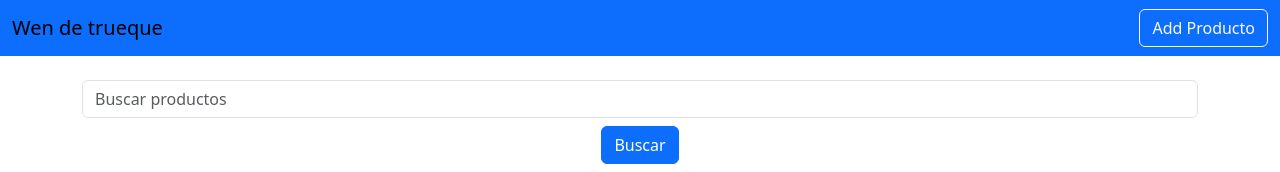
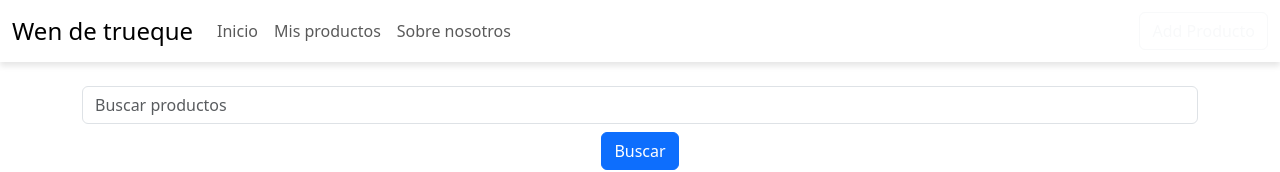
Before and after one commit to jhersinAldana19/C24_B_2024_TecSwapWeb, a React (Create React App) app in the folder Tecswap_front_web-master/Tecswap_front_web-master/: page / in a window 1280 px wide. Shown: the top 172 px of the page. Built offline with nearby package versions, Linux system fonts and the light colour scheme; no server answers.

Commit message:
modifiqué el navbar

```diff
--- a/Tecswap_front_web-master/Tecswap_front_web-master/src/App.js
+++ b/Tecswap_front_web-master/Tecswap_front_web-master/src/App.js
@@ -1,6 +1,6 @@
 import './App.css';
 import '../node_modules/bootstrap/dist/css/bootstrap.min.css';
-import Navbar from './layout/Navbar';
+import Navbar from './components/Navbar';
 import Home from './pages/Home';
 import { BrowserRouter as Router, Routes, Route } from 'react-router-dom';
 import AddProducto from "./productos/AddProducto";
--- /dev/null
+++ b/Tecswap_front_web-master/Tecswap_front_web-master/src/assets/styles/Navbar.css
@@ -0,0 +1,17 @@
+/* Navbar.css */
+
+.navbar {
+    background-color: #ffffff; /* Color de fondo blanco */
+    box-shadow: 0 4px 6px rgba(0, 0, 0, 0.1); /* Efecto de sombra */
+}
+
+.navbar-brand {
+    font-size: 1.5rem; /* Tamaño de la fuente para la marca */
+    color: #000000; /* Color del texto de la marca */
+}
+
+.navbar-brand:hover {
+    color: #555555; /* Color del texto de la marca al pasar el cursor */
+}
+
+/* Agrega aquí más estilos según sea necesario */
--- /dev/null
+++ b/Tecswap_front_web-master/Tecswap_front_web-master/src/components/Navbar.jsx
@@ -0,0 +1,34 @@
+// Navbar.jsx
+
+import React from "react";
+import { Link } from "react-router-dom";
+import "../assets/styles/Navbar.css";
+
+export default function Navbar() {
+    return (
+        <div>
+            <nav className="navbar navbar-expand-lg navbar-light">
+                <div className="container-fluid">
+                    <Link className="navbar-brand" to="/">Wen de trueque</Link>
+                    <button className="navbar-toggler" type="button" data-bs-toggle="collapse" data-bs-target="#navbarSupportedContent" aria-controls="navbarSupportedContent" aria-expanded="false" aria-label="Toggle navigation">
+                        <span className="navbar-toggler-icon"></span>
+                    </button>
+                    <div className="collapse navbar-collapse" id="navbarSupportedContent">
+                        <ul className="navbar-nav me-auto mb-2 mb-lg-0">
+                            <li className="nav-item">
+                                <Link className="nav-link" to="/">Inicio</Link>
+                            </li>
+                            <li className="nav-item">
+                                <Link className="nav-link" to="/misproductos">Mis productos</Link>
+                            </li>
+                            <li className="nav-item">
+                                <Link className="nav-link" to="/sobre">Sobre nosotros</Link>
+                            </li>
+                        </ul>
+                    </div>
+                    <Link className="btn btn-outline-light" to="/addproducto">Add Producto</Link>
+                </div>
+            </nav>
+        </div>
+    );
+}
```
Also changed, not shown: Tecswap_front_web-master/Tecswap_front_web-master/src/components/Footer.jsx (added, +14 -0 lines), Tecswap_front_web-master/Tecswap_front_web-master/src/components/Mensaje.jsx (added), Tecswap_front_web-master/Tecswap_front_web-master/src/components/Portada.jsx (added), Tecswap_front_web-master/Tecswap_front_web-master/src/pages/Home.jsx (renamed from Tecswap_front_web-master/Tecswap_front_web-master/src/pages/Home.js), Tecswap_front_web-master/Tecswap_front_web-master/src/pages/MisProductos.jsx (added), Tecswap_front_web-master/Tecswap_front_web-master/src/pages/SobreNosotros.jsx (added).
